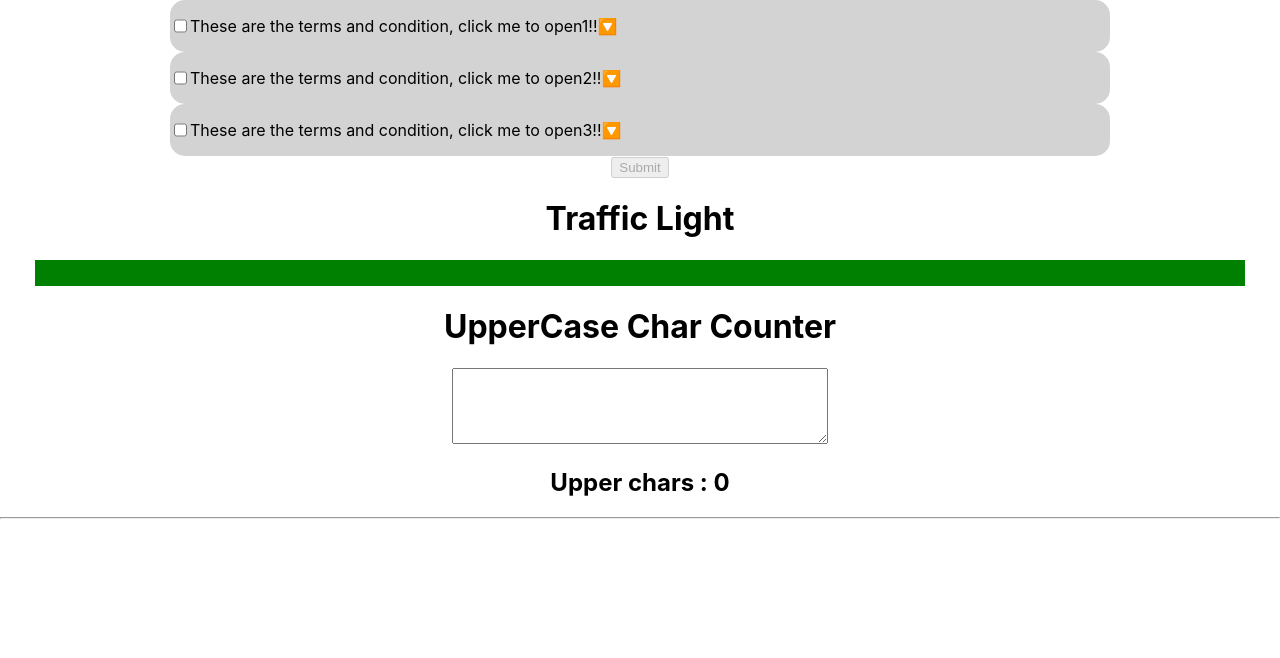
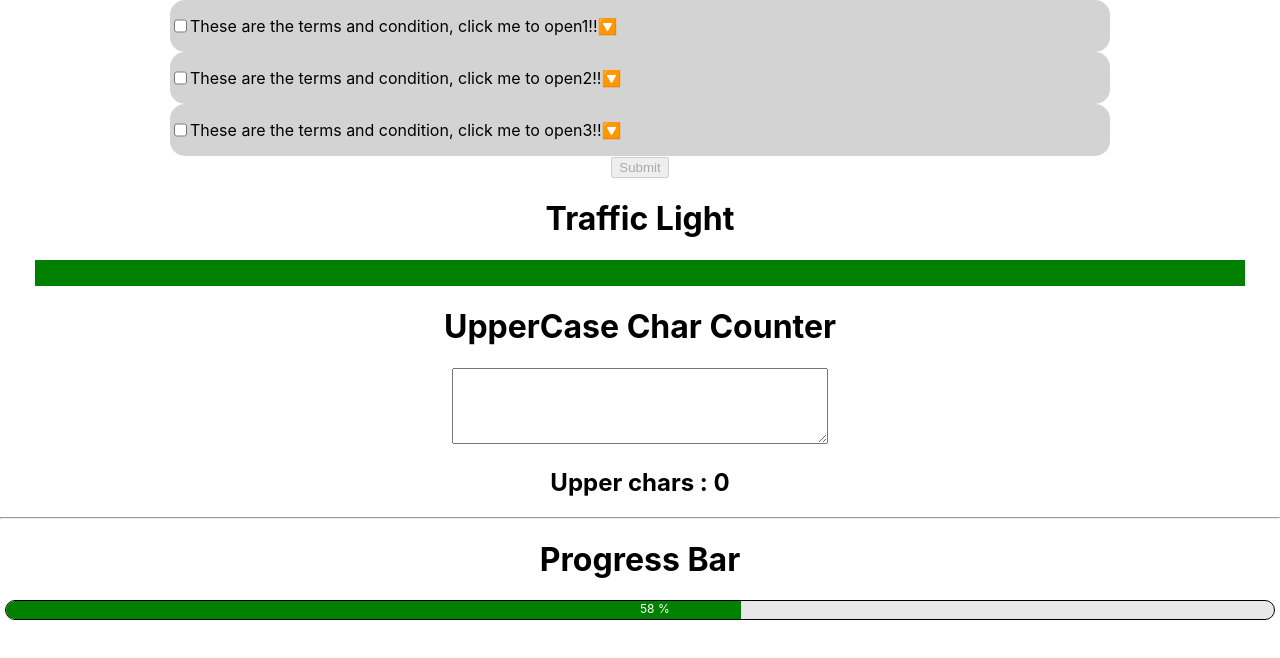
Before and after one commit to LakshayRohilla/machine-rounds, a React (Create React App) app: page / in a window 1280 px wide. Shown: the top 658 px of the page. Built offline with nearby package versions, Linux system fonts and the light colour scheme.

Commit message:
progress bar

```diff
--- a/src/App.js
+++ b/src/App.js
@@ -2,6 +2,7 @@ import './App.css';
 import Acordian from './components/accordian/accordian';
 import TrafficLight from './components/trafficLight/trafficLight';
 import UpperCaseCharCounter from './components/upperCaseCharCounter/upperCaseCharCounter';
+import MainProgressBar from './components/progressBar/progressBar';
 
 function App() {
   return (
@@ -9,7 +10,7 @@ function App() {
       <Acordian/>
 	    <TrafficLight/>
 		<UpperCaseCharCounter/>
-
+		<MainProgressBar/>
     </div>
   );
 }
--- /dev/null
+++ b/src/components/progressBar/progressBar.jsx
@@ -0,0 +1,27 @@
+const MainProgressBar = () =>{
+    return(
+        <>
+            <h1>Progress Bar</h1>
+            <ProgressBar progress={58}/>
+        </>
+    );
+}
+
+const ProgressBar = ({progress}) => {
+    return(
+        <div role="progressbar" aria-valuenow={progress} aria-valuemin={0} aria-valuemax={100}
+        style={{border: '1px solid black',  margin: '0px 5px 0px 5px', height: '18px', borderRadius:'10px', overflow:'hidden', position:"relative",
+        backgroundColor:'#E8E8E8'}}>
+            <div style={{height:'17.7px', backgroundColor:'green', width:`${progress}%`, zIndex:'1', position:"absolute", transition: 'width 0.5s ease' }}>
+                {/* <p style={{margin:'0px', padding:'0px', fontSize:'12px'}}>{progress} %</p>  */}
+                {/* If you want the percentage to move with the progress bar then use the above line */}
+            </div>
+            <p style={{margin:'0px', padding:'0px', fontSize:'12px', zIndex:'2', position:"absolute", left:'50%', color:progress>=54 ? 'white' : 'black'}}>
+                {progress} %
+            </p>
+        </div>
+    );
+}
+//  We have used th position property to usr zIndex.
+
+export default MainProgressBar;
```
